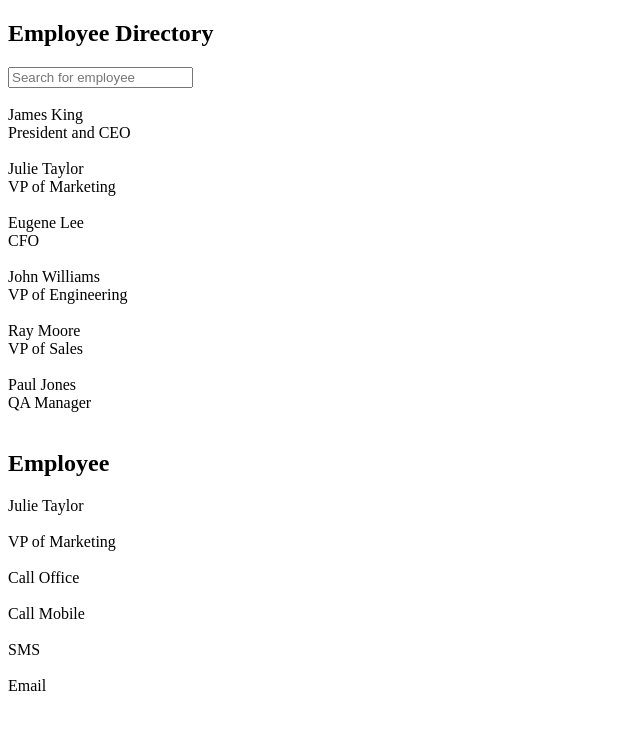
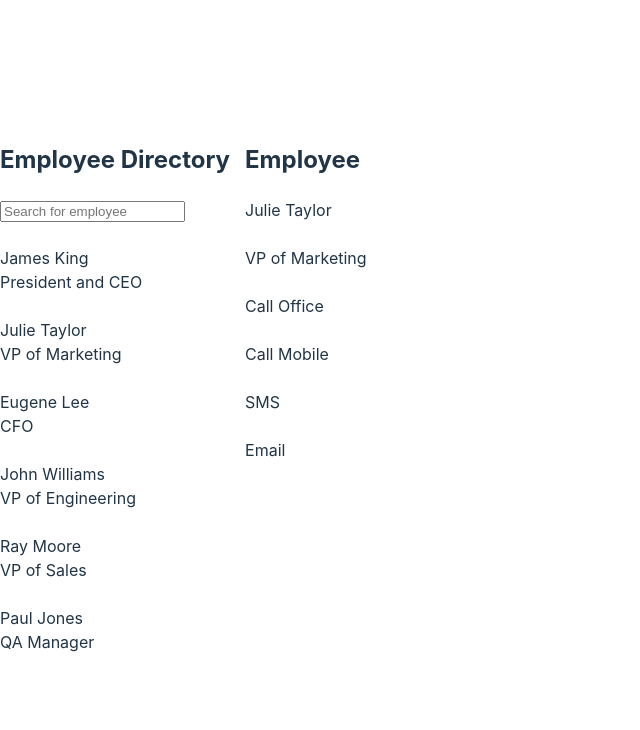
Before and after one commit to briane0717/ALAB320H.1.1, a React (Vite) app in the folder ALAB-320H.1.1/: page / in a window 1280 px wide. Shown: the top 730 px of the page, without its empty margins (0-640 px from the left). Built offline with nearby package versions, Linux system fonts and the light colour scheme.

Commit message:
all information set up, needs styling

```diff
--- a/ALAB-320H.1.1/src/components/Homepage.jsx
+++ b/ALAB-320H.1.1/src/components/Homepage.jsx
@@ -5,12 +5,16 @@ import EmployeePage from "./EmployeePage";
 
 function Homepage() {
   return (
+    <div className="flex-items">
       <div>
         <Header />
         <SearchBar />
         <br />
         <EmployeeList />
+      </div>
+      <div>
         <EmployeePage />
+      </div>
     </div>
   );
 }
--- a/ALAB-320H.1.1/src/index.css
+++ b/ALAB-320H.1.1/src/index.css
@@ -1,4 +1,4 @@
-/* :root {
+:root {
   font-family: Inter, system-ui, Avenir, Helvetica, Arial, sans-serif;
   line-height: 1.5;
   font-weight: 400;
@@ -65,4 +65,9 @@ button:focus-visible {
   button {
     background-color: #f9f9f9;
   }
-} */
+}
+
+.flex-items {
+  display: flex;
+  gap: 15px;
+}
```
Also changed, not shown: ALAB-320H.1.1/src/app.css (added). Lines whose indentation alone changed are shown as unchanged.
